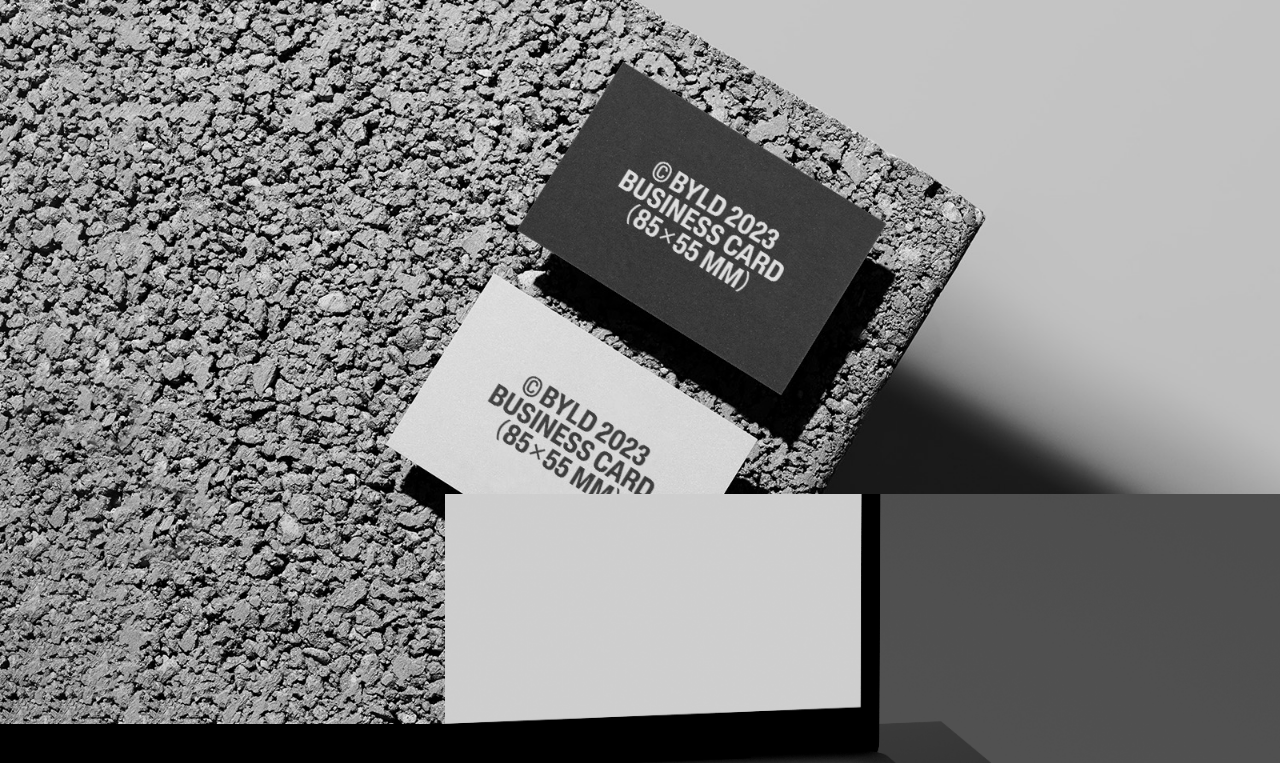
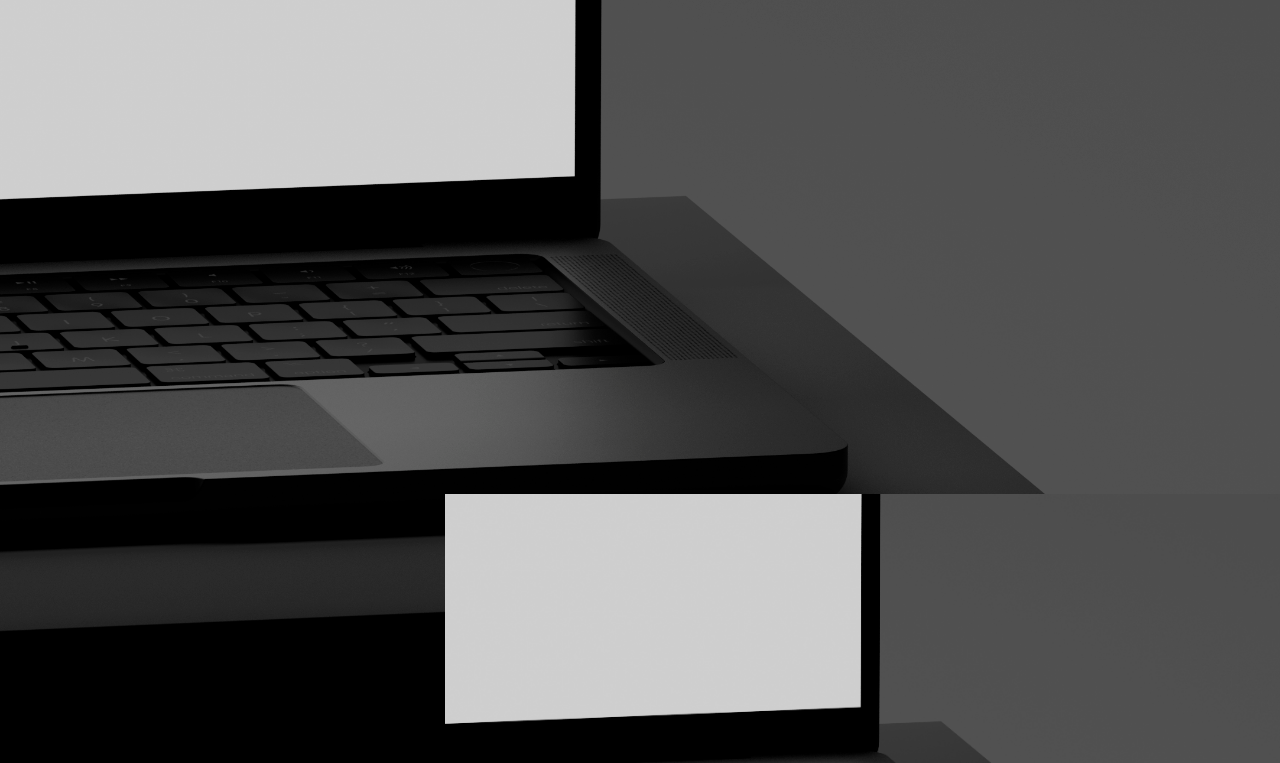
Before and after one commit to El-Sombra-lab/matoanga, a plain HTML site: page index.html in a window 1280 px wide. Shown: the part 76-839 px from the top of the page. Drawn offline with nearby package versions, Linux system fonts and the light colour scheme; a script that the page names is missing; a web font is replaced by a local one.

Commit message:
Update navbar.css

```diff
--- a/navbar.css
+++ b/navbar.css
@@ -150,7 +150,7 @@
 .home {
     width: 100%;
     height: 100vh;
-    background-image: url(Cardo.jpg);
+    background-image: url(Hero.jpg);
     background-position: center;
 	background-size:cover;
 	background-repeat: no-repeat;
```
